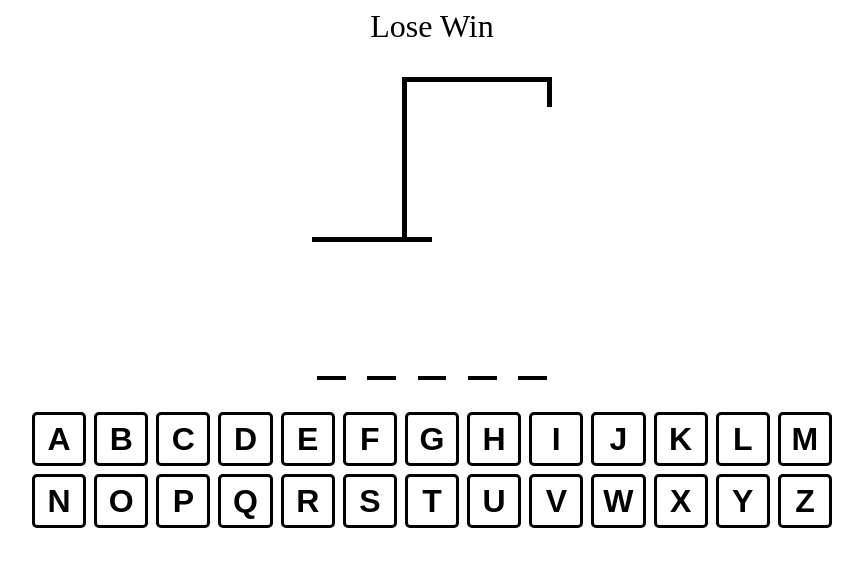
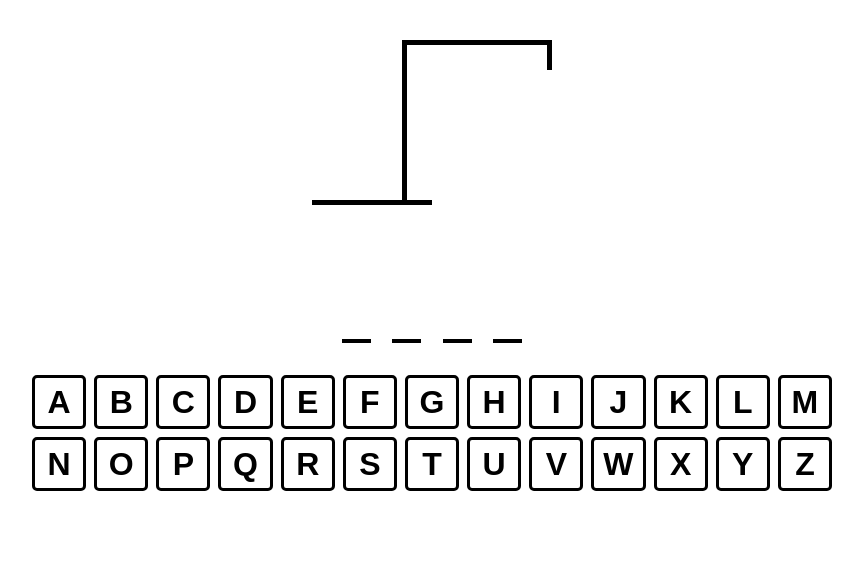
Before and after one commit to AmalShalabi/Hangman-React-Typescript, a React (Vite) app: page / in a window 1280 px wide. Shown: the top 566 px of the page, without its empty margins (208-1071 px from the left). Built offline with nearby package versions, Linux system fonts and the light colour scheme.

Commit message:
Win lose logic

```diff
--- a/src/App.tsx
+++ b/src/App.tsx
@@ -4,20 +4,45 @@
 import KeyWord from "./components/KeyWord/KeyWord";
 import words from "./wordList.json";
 
+function getWord() {
+  return words[Math.floor(Math.random() * words.length)];
+}
+
 function App() {
-  const [wordToGuess, setWordToGuess] = useState(() => {
-    return words[Math.floor(Math.random() * words.length)];
-  });
+  const [wordToGuess, setWordToGuess] = useState(getWord);
   const [guessedLetters, setGuessedLetters] = useState<string[]>([]);
   console.log(wordToGuess);
 
   const incorrectLetters = guessedLetters.filter(
     (letter) => !wordToGuess.includes(letter)
   );
-  const addGuessedLetter = useCallback ((letter: string) => {
-    if (guessedLetters.includes(letter)) return;
-    setGuessedLetters((currentLetters) => [...currentLetters, letter]);
-  },[guessedLetters]);
+  const isLoser = incorrectLetters.length >= 6;
+  const isWinner = wordToGuess
+    .split("")
+    .every((letter) => guessedLetters.includes(letter));
+
+  const addGuessedLetter = useCallback(
+    (letter: string) => {
+      if (guessedLetters.includes(letter) || isLoser || isWinner) return;
+      setGuessedLetters((currentLetters) => [...currentLetters, letter]);
+    },
+    [guessedLetters, isLoser, isWinner]
+  );
+  useEffect(() => {
+    const handler = (e: KeyboardEvent) => {
+      const key = e.key;
+      if (key !== "Enter") return;
+
+      e.preventDefault();
+      setGuessedLetters([]);
+      setWordToGuess(getWord());
+    };
+    document.addEventListener("keypress", handler);
+    return () => {
+      document.removeEventListener("keypress", handler);
+    };
+  }, [guessedLetters]);
+
   useEffect(() => {
     const handler = (e: KeyboardEvent) => {
       const key = e.key;
@@ -27,10 +52,7 @@
       addGuessedLetter(key);
     };
     document.addEventListener("keypress", handler);
-    return () => {
-      document.removeEventListener("keypress", handler);
-    };
-  }, [guessedLetters]);
+  }, []);
 
   return (
     <div
@@ -43,13 +65,25 @@
         alignItems: "center",
       }}
     >
-      <div style={{ fontSize: "2rem", textAlign: "center" }}>Lose Win</div>
+      <div style={{ fontSize: "2rem", textAlign: "center" }}>
+        {isWinner && "Winner! -Refresh to try again"}
+        {isLoser && "Nice Try! -Refresh to try again"}
+      </div>
       <HangmanDrwaing numberOfGusses={incorrectLetters.length} />
-      <HangmanWord guessedLetters={guessedLetters} wordToGuess={wordToGuess} />
+      <HangmanWord
+        reveal={isLoser}
+        guessedLetters={guessedLetters}
+        wordToGuess={wordToGuess}
+      />
       <div style={{ alignSelf: "stretch" }}>
-        <KeyWord activeLetters={guessedLetters.filter(letter=> wordToGuess.includes(letter))}
-        inactiveLetters={incorrectLetters}
-        addGuessedLetter={addGuessedLetter}/>
+        <KeyWord
+          disabled={isWinner || isLoser}
+          activeLetters={guessedLetters.filter((letter) =>
+            wordToGuess.includes(letter)
+          )}
+          inactiveLetters={incorrectLetters}
+          addGuessedLetter={addGuessedLetter}
+        />
       </div>
     </div>
   );
--- a/src/components/HangmanWord/HangmanWord.tsx
+++ b/src/components/HangmanWord/HangmanWord.tsx
@@ -1,8 +1,9 @@
 type HangmanWordProps={
   guessedLetters:string[]
   wordToGuess:string
+  reveal?:boolean
 }
-const HangmanWord = ({guessedLetters,wordToGuess}:HangmanWordProps) => {
+const HangmanWord = ({guessedLetters,wordToGuess,reveal=false}:HangmanWordProps) => {
 
   return (
     <div
@@ -20,9 +21,11 @@
         <span style={{ borderBottom: ".1em solid black" }} key={index}>
           <span
             style={{
-              visibility: guessedLetters.includes(letter)
+              visibility: guessedLetters.includes(letter)||reveal
                 ? "visible"
                 : "hidden",
+                color:
+                !guessedLetters.includes(letter) && reveal ?"red": "black",
             }}
           >
             {letter}
--- a/src/components/KeyWord/KeyWord.tsx
+++ b/src/components/KeyWord/KeyWord.tsx
@@ -29,6 +29,7 @@
 ];
 
 type KeyboardProps = {
+  disabled?:boolean;
   activeLetters: string[];
   inactiveLetters: string[];
   addGuessedLetter: (letter: string) => void;
@@ -37,6 +38,7 @@
 const KeyWord = ({
   activeLetters,
   inactiveLetters,
+  disabled=false,
   addGuessedLetter,
 }: KeyboardProps) => {
   return (
@@ -56,7 +58,7 @@
             className={`${styles.btn} ${isActive ? styles.active : ""} ${
               isInactive ? styles.inactive : ""
             }`}
-            disabled={isInactive || isActive}
+            disabled={isInactive || isActive|| disabled}
             key={key}
           >
             {key}
```
